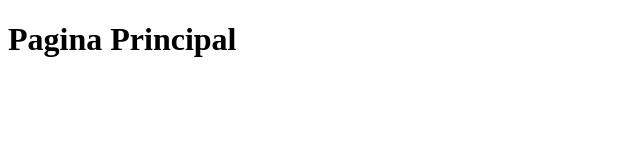
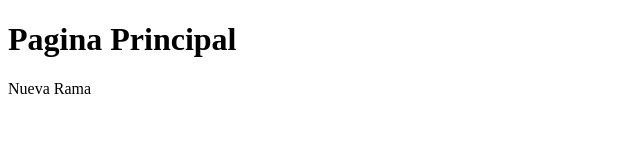
Before and after one commit to isarengifo/pruebagit, a plain HTML site: page index.html in a window 1280 px wide. Shown: the whole page, without its empty margins (0-640 px from the left). Drawn offline with Linux system fonts and the light colour scheme.

Commit message:
nueva rama

```diff
--- a/index.html
+++ b/index.html
@@ -7,5 +7,6 @@
 </head>
 <body>
     <h1>Pagina Principal</h1>
+    <section> Nueva Rama</section>
 </body>
 </html>
```
